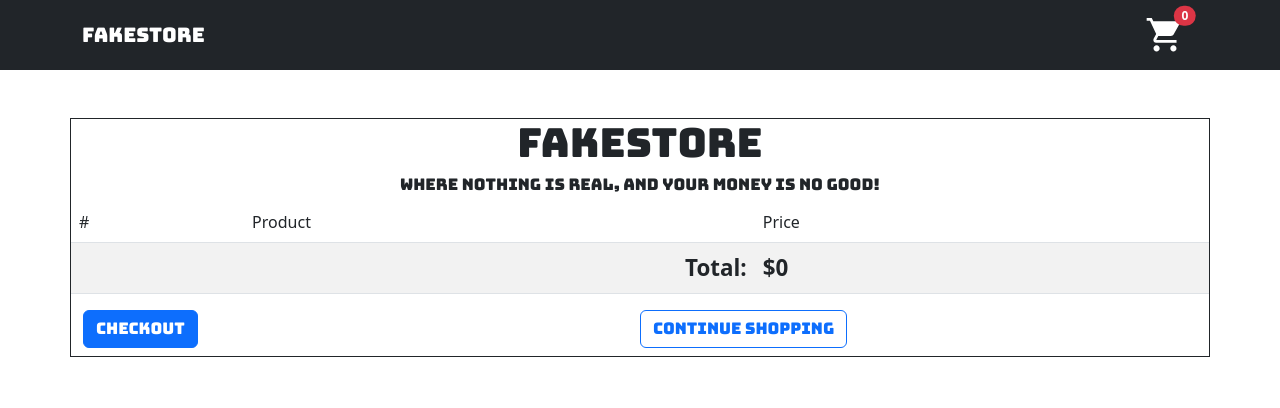
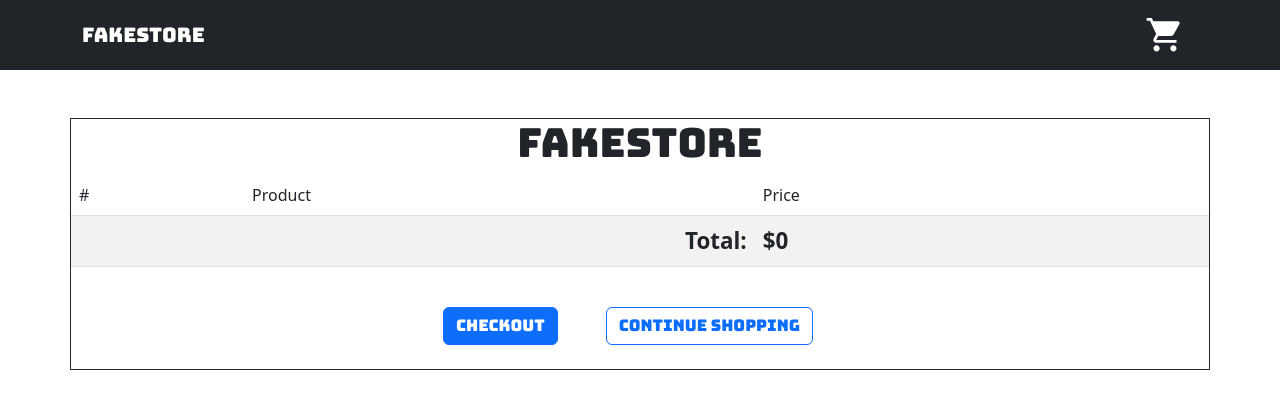
Before and after one commit to movarnell/fakestore, a React (Create React App) app: page /cart in a window 1280 px wide. Shown: the top 408 px of the page. Built offline with nearby package versions, Linux system fonts and the light colour scheme.

Commit message:
Design touchups

```diff
--- a/public/index.html
+++ b/public/index.html
@@ -14,6 +14,10 @@
 		<link rel="preconnect" href="https://fonts.gstatic.com" crossorigin />
 		<link
 			href="https://fonts.googleapis.com/css2?family=Bungee&family=Special+Elite&display=swap"
+			rel="stylesheet"
+		/>
+		<link
+			href="https://fonts.googleapis.com/css2?family=Amatic+SC&display=swap"
 			rel="stylesheet"
 		/>
 
--- a/src/App.css
+++ b/src/App.css
@@ -38,3 +38,7 @@
 .bungee{
   font-family: bungee, Arial, Helvetica, sans-serif;
 }
+
+.pageTitle{
+  font-family: 'Amatic SC', cursive;
+}
--- a/src/Components/Menu.js
+++ b/src/Components/Menu.js
@@ -5,6 +5,7 @@ import {Link} from 'react-router-dom';
 
 
 function Menu({cart}) {
+  const showMe = cart.length > 0 ? "" : "visually-hidden";
   return (
     <>
       <Navbar bg="dark" variant="dark">
@@ -16,10 +17,12 @@ function Menu({cart}) {
           </Navbar.Brand>
           <NavItem><Link to="/cart"><button type="button" className="btn position-relative bg-transparent text-white">
           <svg xmlns="http://www.w3.org/2000/svg" height="40" viewBox="0 96 960 960" width="40" className='fillSVG'><path d="M277.362 971.229q-30.855 0-52.313-21.71-21.458-21.71-21.458-52.671t21.632-52.494q21.631-21.533 52.482-21.533 30.85 0 52.444 21.71t21.594 52.671q0 30.961-21.71 52.494t-52.671 21.533Zm403.691 0q-30.855 0-52.313-21.71-21.458-21.71-21.458-52.671t21.632-52.494q21.631-21.533 52.482-21.533t52.445 21.71q21.594 21.71 21.594 52.671t-21.711 52.494q-21.71 21.533-52.671 21.533Zm-481.36-724.305h591.001q24.035 0 36.349 21.09 12.314 21.09.185 42.859l-138.009 248.53q-10.309 18.557-28.523 30.217-18.213 11.661-39.567 11.661H318.667l-44.257 80.257q-2.821 4.615-.064 10t8.526 5.385h473.896v67.588H272.667q-43.845 0-63.23-33.55-19.384-33.551-.102-70.038l59.282-109.693-149.333-316.308H39.951v-67.588h122.152l37.59 79.59Z"/></svg>
-  <span className="position-absolute top-49 start-80 mt-2 translate-middle badge rounded-pill bg-danger">
+  <div className={showMe}>
+  <span className="position-absolute ms-3 mt-2 translate-middle badge rounded-pill bg-danger">
     {cart.length}
     <span className="visually-hidden">Items in Cart</span>
   </span>
+  </div>
 </button></Link></NavItem>
         </Container>
       </Navbar>
--- a/src/Components/ProductCards.js
+++ b/src/Components/ProductCards.js
@@ -15,10 +15,10 @@ addToCartTotal(products)
 		<>
 
 			{products.map((products) => (
-				<div className="col p-3 cardContainer" key={products.key}>
+				<div className="col cardContainer" key={products.key}>
 					<Card
 						style={{ width: "18rem" }}
-						className="shadow"
+						className="shadow mb-4 mt-4"
 						key={products.key}
 					>
 						<Card.Img variant="top" src={products.image} />
--- a/src/Components/ShowCart.js
+++ b/src/Components/ShowCart.js
@@ -14,7 +14,6 @@ export default function ShowCart({ cart, setCart, costTotal, setCostTotal }) {
 	return (
 		<div className="container border border-dark border-1 mt-5">
       <h1 className="bungee text-center">FakeStore</h1>
-      <h6 className="bungee text-center">Where nothing is real, and your money is no good!</h6>
 			<div className="row">
 				<Table striped>
 					<thead>
@@ -50,12 +49,10 @@ export default function ShowCart({ cart, setCart, costTotal, setCostTotal }) {
 					</tbody>
 				</Table>
 				<div className="row">
-          <div className="col bungee">
-					<Button variant="primary ">Checkout</Button>
-          </div>
-          <div className="col mb-2 bungee">
+          <div className="col bungee text-center">
+					<Button variant="primary m-4">Checkout</Button>
             <Link to="/">
-					<Button variant="outline-primary">Continue Shopping </Button>
+					<Button variant="outline-primary m-4">Continue Shopping </Button>
           </Link>
           </div>
 				</div>
--- a/src/Components/StoreFront.js
+++ b/src/Components/StoreFront.js
@@ -2,6 +2,7 @@ import { useState, useEffect } from "react";
 import  { getProductsAPI }  from "../ProductsAPI/GetProductsAPI";
 import ProductCards from "./ProductCards";
 import "../../node_modules/bootstrap/dist/css/bootstrap.css";
+import Title from "./Title";
 
 export default function StoreFront({cartTotal, costTotal, addToCartTotal, removeFromCartTotal, cart, setCartTotal, setCostTotal}) {
 	const [products, setProducts] = useState([]);
@@ -21,6 +22,7 @@ export default function StoreFront({cartTotal, costTotal, addToCartTotal, remove
 
 	return (
 		<div className="container-fluid ">
+			<Title/>
 			<div className="row">
 				<ProductCards
 				cart={cart}
--- /dev/null
+++ b/src/Components/Title.js
@@ -0,0 +1,10 @@
+import React from 'react'
+
+export default function Title() {
+  return (
+    <div>
+        <h1 className='display-1 pageTitle text-center fw-bold'>Welcome to <span className="bungee">Fake Store</span></h1>
+        <h4 className='display-5 pageTitle text-center'>Where Everything is Fake, and Your Money isn't Any Good.</h4>
+    </div>
+  )
+}
```
